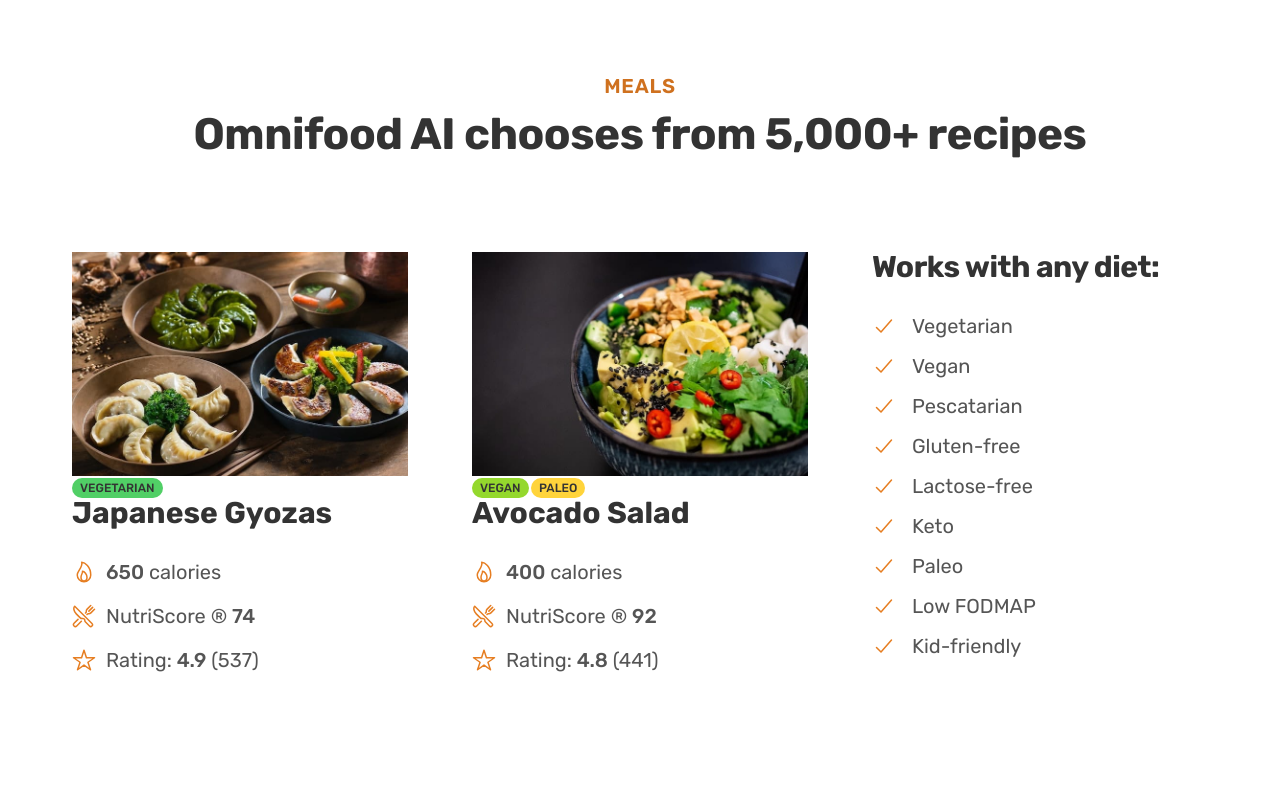
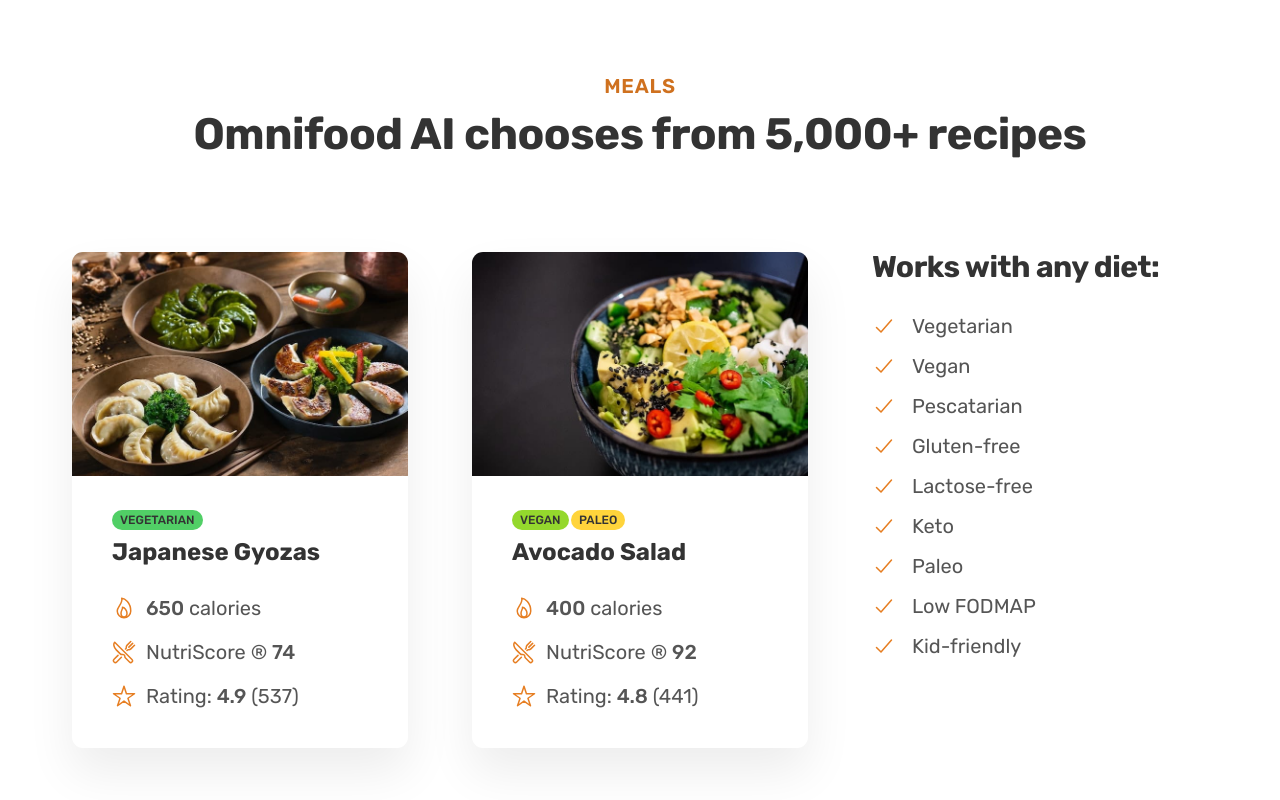
Before and after one commit to GrabowskiDev/Omnifood, a plain HTML site: page index.html in a window 1280 px wide. Shown: the part 2633-3433 px from the top of the page. Before the commit the page ends 3369 px from the top, so only its background shows below. Drawn offline with nearby package versions, Linux system fonts and the light colour scheme.

Commit message:
Style Meal Cards

```diff
--- a/css/general.css
+++ b/css/general.css
@@ -200,6 +200,10 @@ strong {
 	margin-right: 1.6rem !important;
 }
 
+.margin-bottom-sm {
+	margin-bottom: 1rem !important;
+}
+
 .margin-top {
 	margin-top: 8rem;
 }
--- a/css/style.css
+++ b/css/style.css
@@ -235,12 +235,29 @@ Default: 10px
 	margin-bottom: 6.4rem; /* TEMPORARY */
 }
 
+.meal {
+	box-shadow: 0 2.4rem 4.8rem rgba(0, 0, 0, 0.075);
+	border-radius: 11px;
+	overflow: hidden;
+	transition: all 0.4s;
+}
+
+.meal:hover {
+	transform: translateY(-1rem);
+	box-shadow: 0 3.2rem 6.4rem rgba(0, 0, 0, 0.06);
+}
+
 .meal-img {
 	width: 100%;
 }
 
+.meal-desc {
+	padding: 4rem;
+	padding-top: 3.2rem;
+}
+
 .meal-name {
-	font-size: 3rem;
+	font-size: 2.4rem;
 	font-weight: 700;
 	color: var(--grey1);
 	margin-bottom: 3.2rem;
--- a/index.html
+++ b/index.html
@@ -200,15 +200,18 @@
 
 				<div class="container grid grid--3-cols">
 					<!-- CARD 1 -->
-					<div>
+					<div class="meal">
 						<img
 							src="img/meals/meal-1.jpg"
 							alt="Japanese Gyozas"
 							class="meal-img"
 						/>
 
-						<div class="tags">
-							<span class="tag tag--vegetarian">Vegetarian</span>
+						<div class="meal-desc">
+							<div class="tags margin-bottom-sm">
+								<span class="tag tag--vegetarian"
+									>Vegetarian</span
+								>
 							</div>
 
 							<p class="meal-name">Japanese Gyozas</p>
@@ -226,7 +229,8 @@
 										name="restaurant-outline"
 									></ion-icon
 									><span
-									>NutriScore &reg; <strong>74</strong></span
+										>NutriScore &reg;
+										<strong>74</strong></span
 									>
 								</li>
 								<li>
@@ -234,20 +238,25 @@
 										class="meal-icon"
 										name="star-outline"
 									></ion-icon
-								><span>Rating: <strong>4.9</strong> (537)</span>
+									><span
+										>Rating:
+										<strong>4.9</strong> (537)</span
+									>
 								</li>
 							</ul>
 						</div>
+					</div>
 
 					<!-- CARD 2 -->
-					<div>
+					<div class="meal">
 						<img
 							src="img/meals/meal-2.jpg"
 							alt="Avocado Salad"
 							class="meal-img"
 						/>
 
-						<div class="tags">
+						<div class="meal-desc">
+							<div class="tags margin-bottom-sm">
 								<span class="tag tag--vegan">Vegan</span>
 								<span class="tag tag--paleo">Paleo</span>
 							</div>
@@ -267,7 +276,8 @@
 										name="restaurant-outline"
 									></ion-icon
 									><span
-									>NutriScore &reg; <strong>92</strong></span
+										>NutriScore &reg;
+										<strong>92</strong></span
 									>
 								</li>
 								<li>
@@ -275,9 +285,13 @@
 										class="meal-icon"
 										name="star-outline"
 									></ion-icon
-								><span>Rating: <strong>4.8</strong> (441)</span>
+									><span
+										>Rating:
+										<strong>4.8</strong> (441)</span
+									>
 								</li>
 							</ul>
+						</div>
 					</div>
 
 					<!-- Diets -->
```
Lines whose indentation alone changed are shown as unchanged.
